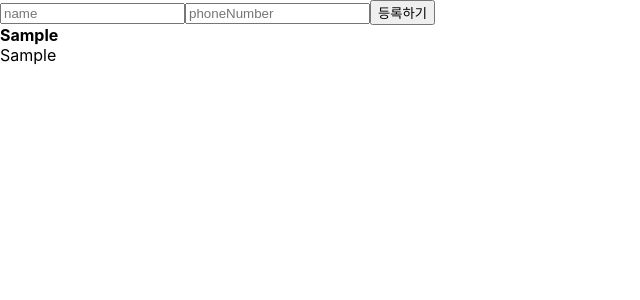
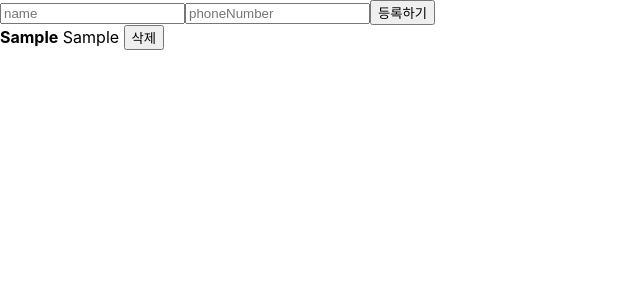
Before and after one commit to minjuice1/Inflearn, a React (Create React App) app in the folder contact-app/: page / in a window 1280 px wide. Both pictures are taken after typing "Sample", "Sample" into the empty fields and a click on the button "등록하기". Shown: the top 300 px of the page, without its empty margins (0-640 px from the left). Built offline with nearby package versions, Linux system fonts and the light colour scheme.

Commit message:
add 삭제 버튼 클릭 시 삭제 기능 추가

```diff
--- a/contact-app/src/App.js
+++ b/contact-app/src/App.js
@@ -27,11 +27,18 @@
 		});
 	};
 
+	handleRemove = (id) => {
+		const { info } = this.state;
+		this.setState({
+			info: info.filter((info) => info.id !== id),
+		});
+	};
+
 	render() {
 		return (
 			<div>
 				<PhoneForm onCreate={this.handleCreate} />
-				<PhoneInfoList data={this.state.info} />
+				<PhoneInfoList onRemove={this.handleRemove} data={this.state.info} />
 			</div>
 		);
 	}
--- a/contact-app/src/components/PhoneInfo.js
+++ b/contact-app/src/components/PhoneInfo.js
@@ -1,14 +1,21 @@
 import React, { Component } from "react";
 
 class PhoneInfo extends Component {
+	handleRemove = () => {
+		const { info, onRemove } = this.props;
+		onRemove(info.id);
+	};
 	render() {
-		const { name, phone, id } = this.props.info;
+		const { name, phone } = this.props.info;
+		const { onRemove } = this.props;
+		console.log(onRemove);
 		return (
 			<div>
-				<div>
+				<span>
 					<b>{name}</b>
-				</div>
-				<div>{phone}</div>
+				</span>
+				<span> {phone} </span>
+				<button onClick={this.handleRemove}>삭제</button>
 			</div>
 		);
 	}
--- a/contact-app/src/components/PhoneInfoList.js
+++ b/contact-app/src/components/PhoneInfoList.js
@@ -7,12 +7,14 @@
 	};
 
 	render() {
-		const { data } = this.props;
+		const { data, onRemove } = this.props;
 
 		// data가 없을 경우 null을 return, 그렇지 않으면 error
 		// TypeError: Cannot read properties of undefined (reading 'map')
 		if (!data) return null;
-		const list = data.map((info) => <PhoneInfo info={info} key={info.id} />);
+		const list = data.map((info) => (
+			<PhoneInfo onRemove={onRemove} info={info} key={info.id} />
+		));
 		return <div>{list}</div>;
 	}
 }
```
